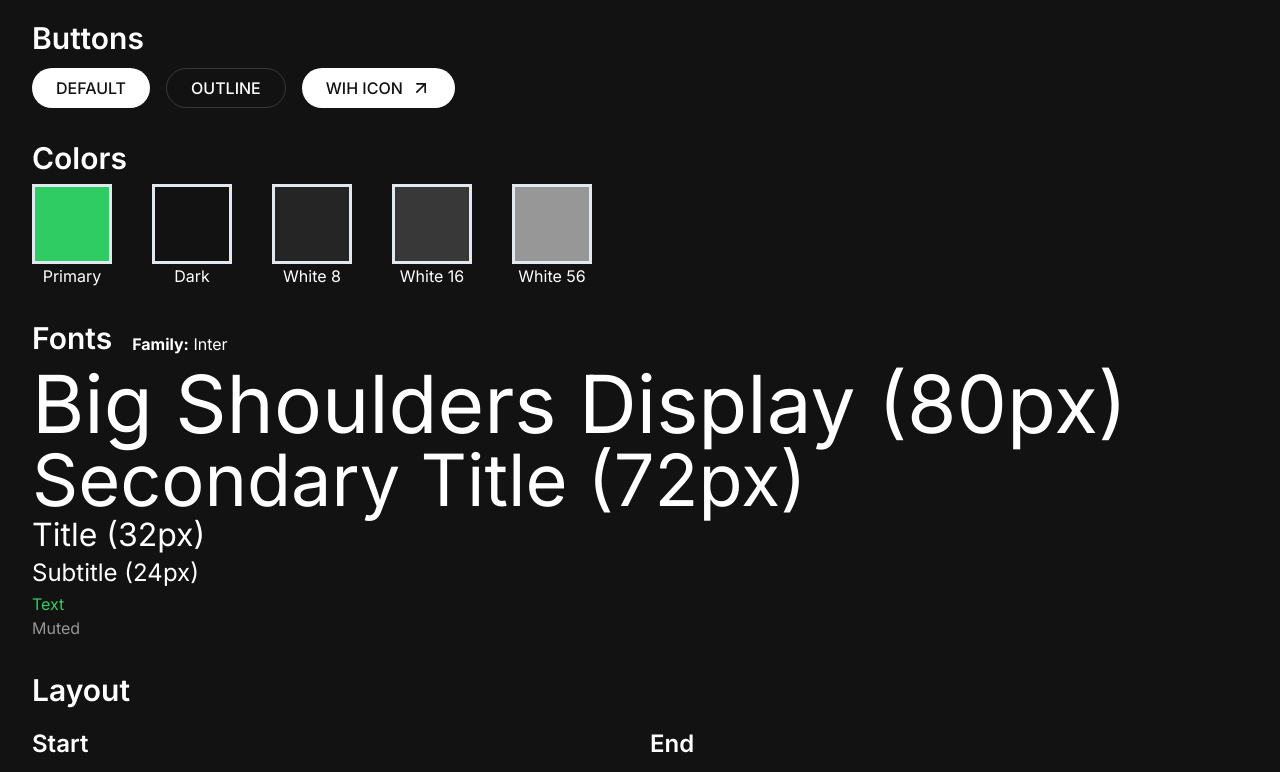
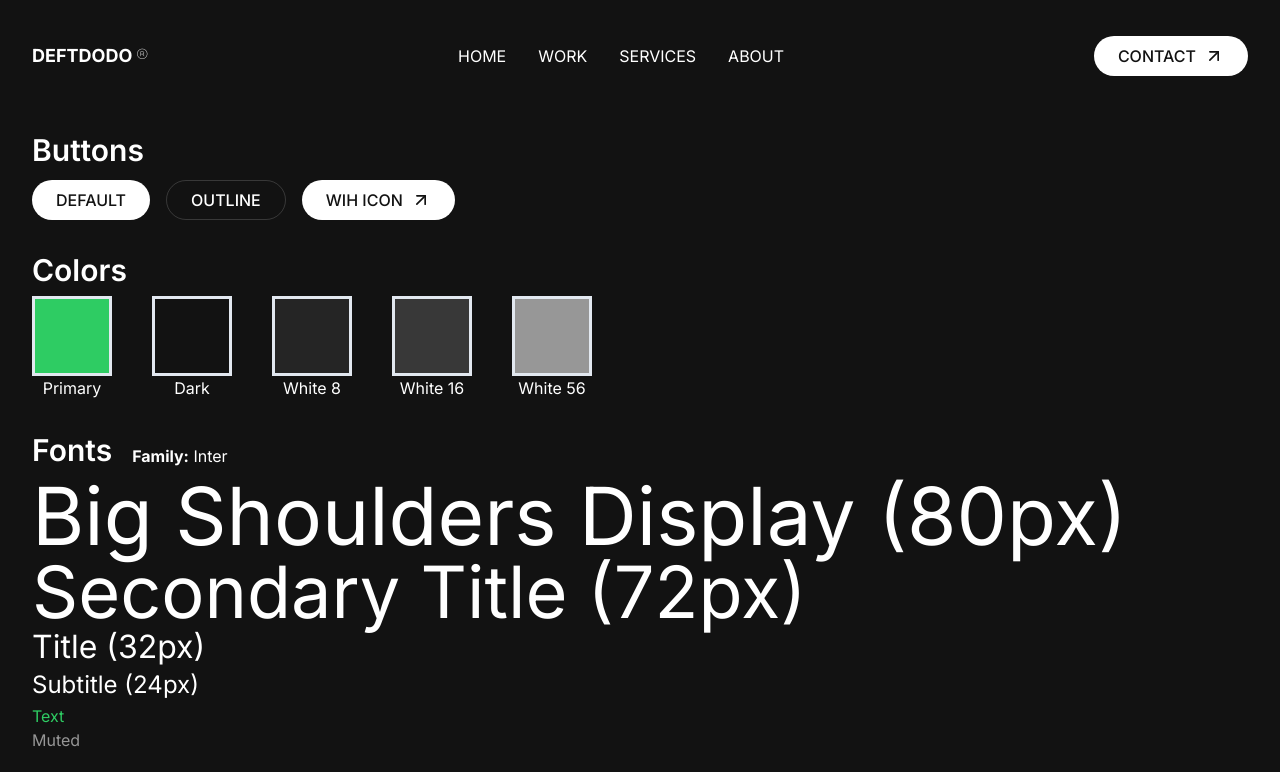
Before and after one commit to Deft-Dodo-Web-Development/website, a Next.js app: page / in a window 1280 px wide. Shown: the top 772 px of the page. Built offline with nearby package versions, Linux system fonts and the light colour scheme.

Commit message:
feat(app/layout): add Header component to layout
- Integrated Header component into the RootLayout
- Adjusted main content margin to accommodate the header

```diff
--- a/src/app/layout.tsx
+++ b/src/app/layout.tsx
@@ -1,6 +1,7 @@
 import type { Metadata } from "next";
 import { Inter } from "next/font/google";
 import "./globals.css";
+import Header from "@/modules/common/widgets/header";
 
 const inter = Inter({ subsets: ["latin"] });
 
@@ -17,7 +18,8 @@ export default function RootLayout({
   return (
     <html lang="en">
       <body className={`${inter.className} bg-dark text-white`}>
-        <main className="container">{children}</main>
+        <Header />
+        <main className="container mt-28">{children}</main>
       </body>
     </html>
   );
```
